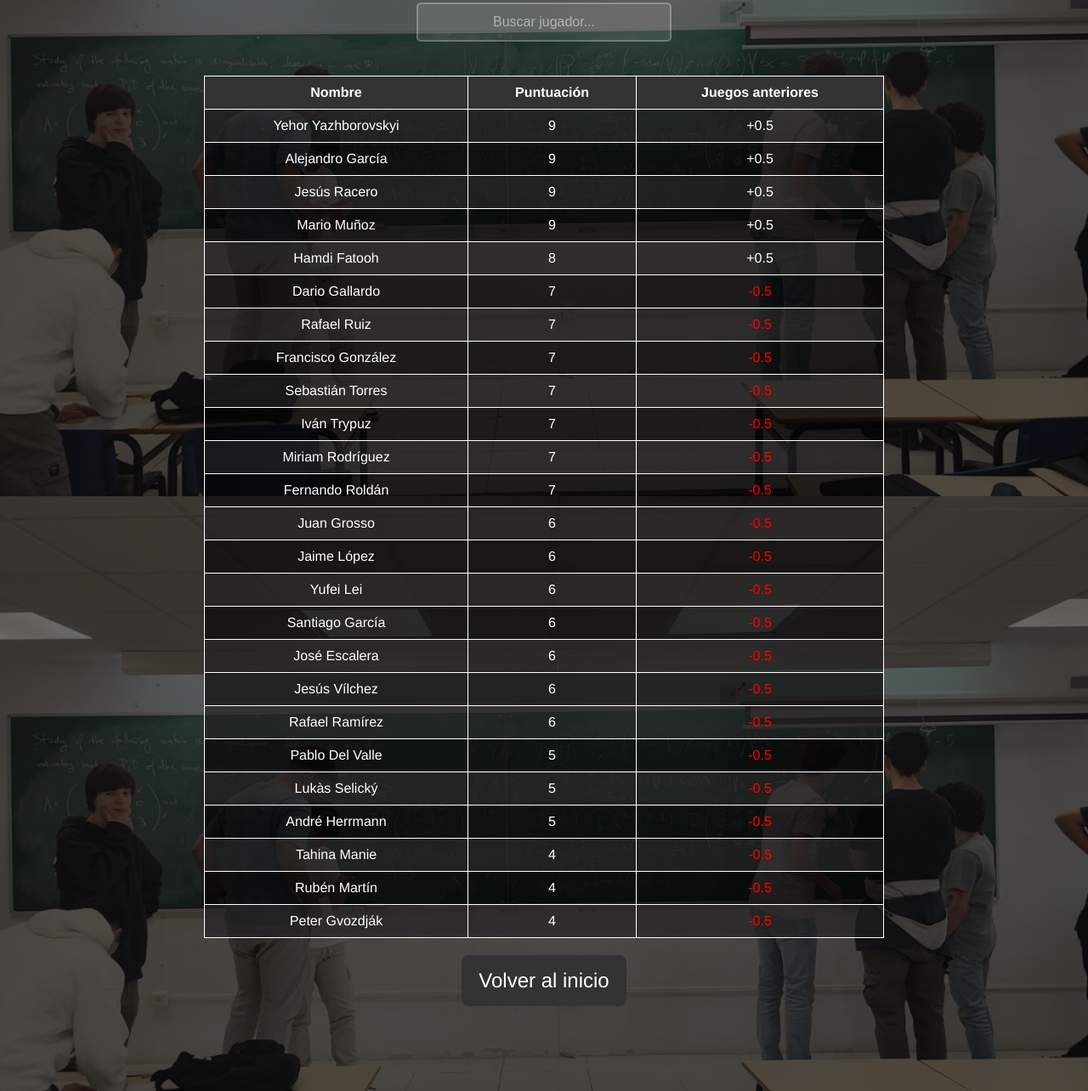
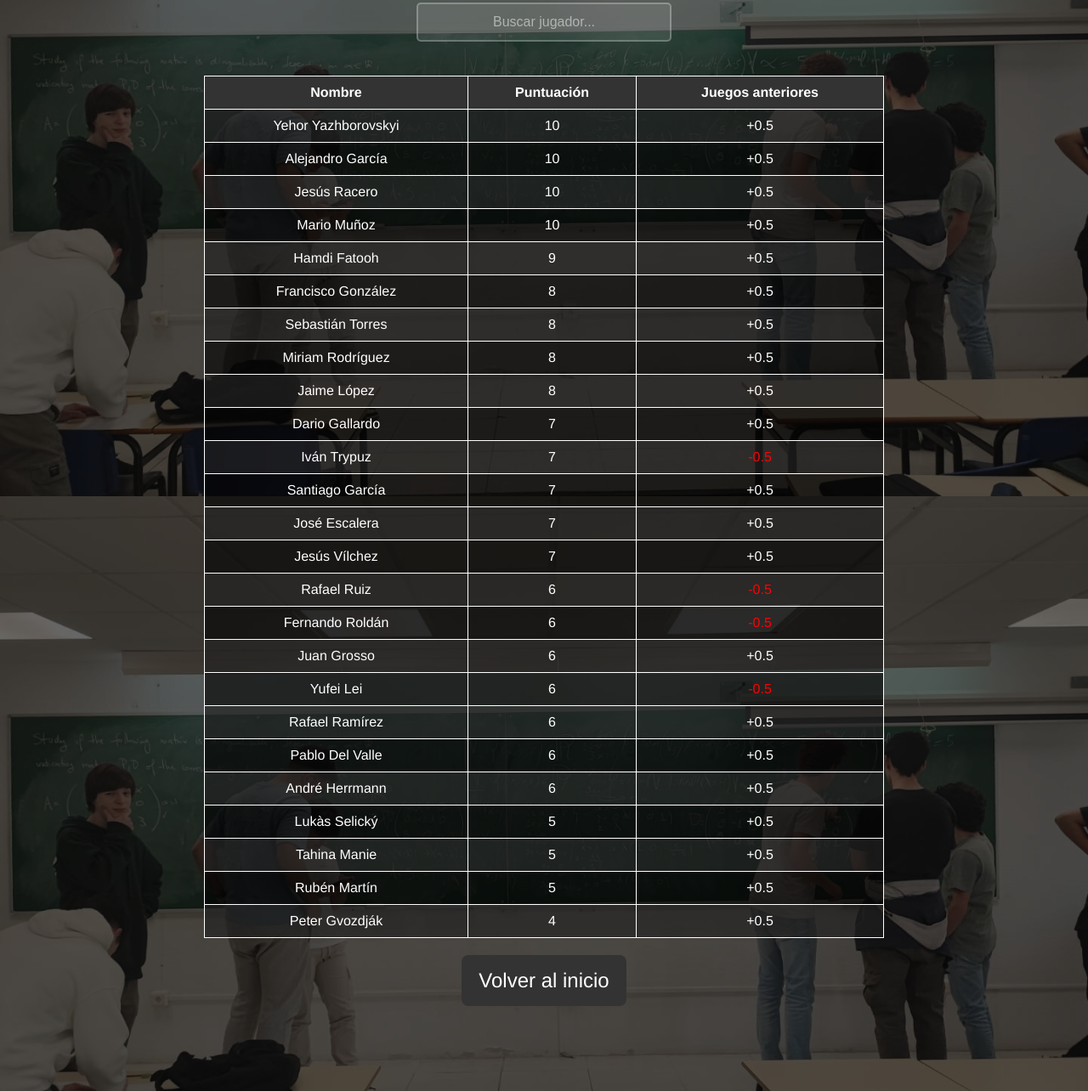
Before and after one commit to pescalerag/los-juegos-del-algebra-2025, a plain HTML site: page src/clasificacion.html in a window 1280 px wide. Shown: the part 216-1500 px from the top of the page at 85% size. Drawn offline with Linux system fonts and the light colour scheme.

Commit message:
is this.. the end?

```diff
--- a/scripts/script.js
+++ b/scripts/script.js
@@ -1,4 +1,4 @@
-var targetDate = new Date("2025-04-26T17:40:00");
+var targetDate = new Date("2025-04-20T17:40:00");
 var countdownInterval;
 
 function updateCountdown() {
@@ -6,7 +6,7 @@ function updateCountdown() {
     var difference = targetDate - now;
 
     if (difference <= 0) {
-        document.querySelector('.countdown-boxes').innerHTML = '<div class="countdown-box"><span class="countdown-number">¡Ya comenzó!</span></div>';
+        document.querySelector('.countdown-boxes').innerHTML = '<div class="countdown-box"><span class="countdown-number">Los juegos han finalizado</span></div>';
         clearInterval(countdownInterval);
         return;
     }
--- a/src/clasificacion.html
+++ b/src/clasificacion.html
@@ -43,31 +43,32 @@
                 </tr>
             </thead>
             <tbody>
-                <tr><td>Yehor Yazhborovskyi</td><td>9</td><td>+0.5</td></tr>
-                <tr><td>Alejandro García</td><td>9</td><td>+0.5</td></tr>
-                <tr><td>Jesús Racero</td><td>9</td><td>+0.5</td></tr>
-                <tr><td>Mario Muñoz</td><td>9</td><td>+0.5</td></tr>
-                <tr><td>Hamdi Fatooh</td><td>8</td><td>+0.5</td></tr>
-                <tr><td>Dario Gallardo</td><td>7</td><td>-0.5</td></tr>
-                <tr><td>Rafael Ruiz</td><td>7</td><td>-0.5</td></tr>
-                <tr><td>Francisco González</td><td>7</td><td>-0.5</td></tr>
-                <tr><td>Sebastián Torres</td><td>7</td><td>-0.5</td></tr>
-                <tr><td>Iván Trypuz</td><td>7</td><td>-0.5</td></tr>
-                <tr><td>Miriam Rodríguez</td><td>7</td><td>-0.5</td></tr>
-                <tr><td>Fernando Roldán</td><td>7</td><td>-0.5</td></tr>
-                <tr><td>Juan Grosso</td><td>6</td><td>-0.5</td></tr>
-                <tr><td>Jaime López</td><td>6</td><td>-0.5</td></tr>
-                <tr><td>Yufei Lei</td><td>6</td><td>-0.5</td></tr>
-                <tr><td>Santiago García</td><td>6</td><td>-0.5</td></tr>
-                <tr><td>José Escalera</td><td>6</td><td>-0.5</td></tr>
-                <tr><td>Jesús Vílchez</td><td>6</td><td>-0.5</td></tr>
-                <tr><td>Rafael Ramírez</td><td>6</td><td>-0.5</td></tr>
-    <tr><td>Pablo Del Valle</td><td>5</td><td>-0.5</td></tr>
-    <tr><td>Lukàs Selický</td><td>5</td><td>-0.5</td></tr>
-    <tr><td>André Herrmann</td><td>5</td><td>-0.5</td></tr>
-    <tr><td>Tahina Manie</td><td>4</td><td>-0.5</td></tr>
-    <tr><td>Rubén Martín</td><td>4</td><td>-0.5</td></tr>
-    <tr><td>Peter Gvozdják</td><td>4</td><td>-0.5</td></tr>
+                <tr><td>Yehor Yazhborovskyi</td><td>10</td><td>+0.5</td></tr>
+<tr><td>Alejandro García</td><td>10</td><td>+0.5</td></tr>
+<tr><td>Jesús Racero</td><td>10</td><td>+0.5</td></tr>
+<tr><td>Mario Muñoz</td><td>10</td><td>+0.5</td></tr>
+<tr><td>Hamdi Fatooh</td><td>9</td><td>+0.5</td></tr>
+<tr><td>Francisco González</td><td>8</td><td>+0.5</td></tr>
+<tr><td>Sebastián Torres</td><td>8</td><td>+0.5</td></tr>
+<tr><td>Miriam Rodríguez</td><td>8</td><td>+0.5</td></tr>
+<tr><td>Jaime López</td><td>8</td><td>+0.5</td></tr>
+<tr><td>Dario Gallardo</td><td>7</td><td>+0.5</td></tr>
+<tr><td>Iván Trypuz</td><td>7</td><td>-0.5</td></tr>
+<tr><td>Santiago García</td><td>7</td><td>+0.5</td></tr>
+<tr><td>José Escalera</td><td>7</td><td>+0.5</td></tr>
+<tr><td>Jesús Vílchez</td><td>7</td><td>+0.5</td></tr>
+<tr><td>Rafael Ruiz</td><td>6</td><td>-0.5</td></tr>
+<tr><td>Fernando Roldán</td><td>6</td><td>-0.5</td></tr>
+<tr><td>Juan Grosso</td><td>6</td><td>+0.5</td></tr>
+<tr><td>Yufei Lei</td><td>6</td><td>-0.5</td></tr>
+<tr><td>Rafael Ramírez</td><td>6</td><td>+0.5</td></tr>
+<tr><td>Pablo Del Valle</td><td>6</td><td>+0.5</td></tr>
+<tr><td>André Herrmann</td><td>6</td><td>+0.5</td></tr>
+<tr><td>Lukàs Selický</td><td>5</td><td>+0.5</td></tr>
+<tr><td>Tahina Manie</td><td>5</td><td>+0.5</td></tr>
+<tr><td>Rubén Martín</td><td>5</td><td>+0.5</td></tr>
+<tr><td>Peter Gvozdják</td><td>4</td><td>+0.5</td></tr>
+
             </tbody>
         </table>
         <a href="../index.html" class="btn-clasificacion">Volver al inicio</a>
```
Also changed, not shown: index.html (+2 -1 lines).
